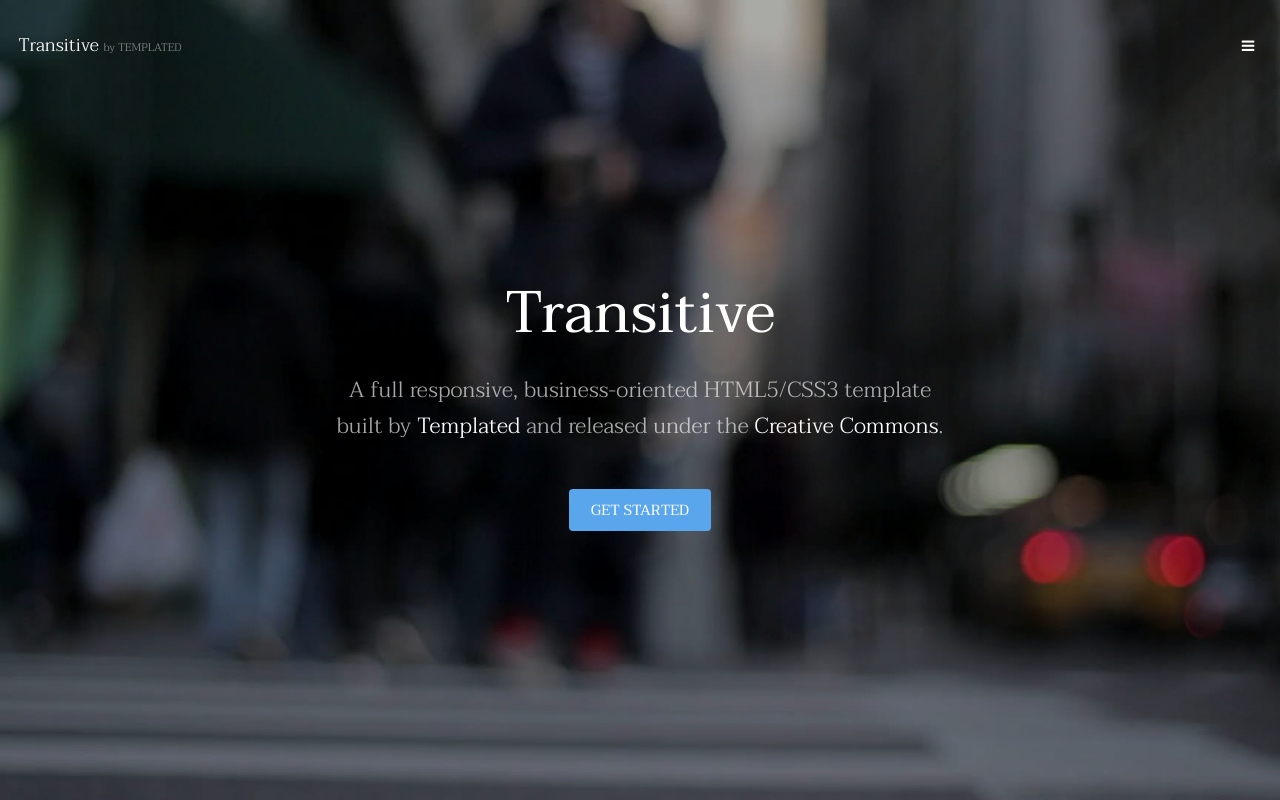
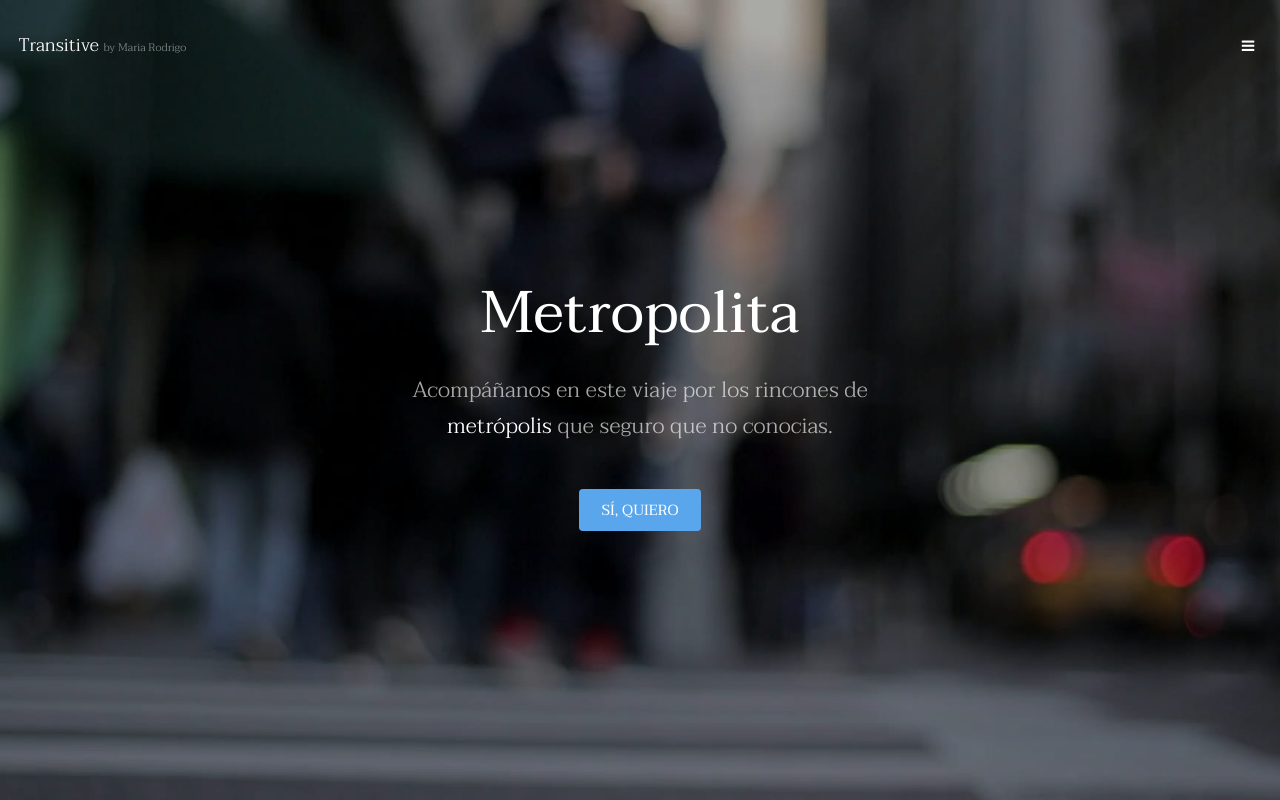
Before and after one commit to meryrc/04_REP_METROPOLITA, a plain HTML site: page index.html in a window 1280 px wide. Shown: the top 800 px of the page. Drawn offline with Linux system fonts and the light colour scheme.

Commit message:
frase bajo el h1 por MIREIA

```diff
--- a/index.html
+++ b/index.html
@@ -1,12 +1,12 @@
 <!DOCTYPE HTML>
 <!--
-	Transitive by TEMPLATED
+	METROPOLITA by Maria Rodrigo
 	templated.co @templatedco
 	Released for free under the Creative Commons Attribution 3.0 license (templated.co/license)
 -->
 <html>
 	<head>
-		<title>Transitive by TEMPLATED</title>
+		<title>METROPOLITA by Maria Rodrigo</title>
 		<meta charset="utf-8" />
 		<meta name="viewport" content="width=device-width, initial-scale=1" />
 		<link rel="stylesheet" href="assets/css/main.css" />
@@ -15,7 +15,7 @@
 
 		<!-- Header -->
 			<header id="header" class="alt">
-				<div class="logo"><a href="index.html">Transitive <span>by TEMPLATED</span></a></div>
+				<div class="logo"><a href="index.html">Transitive <span>by Maria Rodrigo</span></a></div>
 				<a href="#menu" class="toggle"><span>Menu</span></a>
 			</header>
 
@@ -36,10 +36,10 @@
 		-->
 			<section id="banner" data-video="images/banner">
 				<div class="inner">
-					<h1>Transitive</h1>
-					<p>A full responsive, business-oriented HTML5/CSS3 template<br />
-					built by <a href="https://templated.co/">Templated</a> and released under the <a href="https://templated.co/license">Creative Commons</a>.</p>
-					<a href="#one" class="button special scrolly">Get Started</a>
+					<h1>Metropolita</h1>
+					<p>Acompáñanos en este viaje por los rincones de<br />
+					<a href="https://templated.co/">metrópolis</a> que seguro que no conocias.</p>
+					<a href="#one" class="button special scrolly">SÍ, QUIERO</a>
 				</div>
 			</section>
 
```
